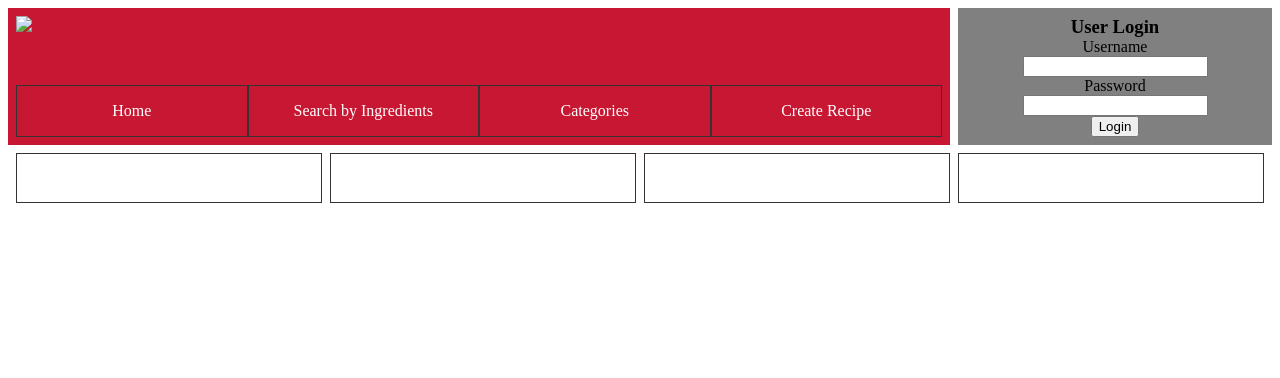
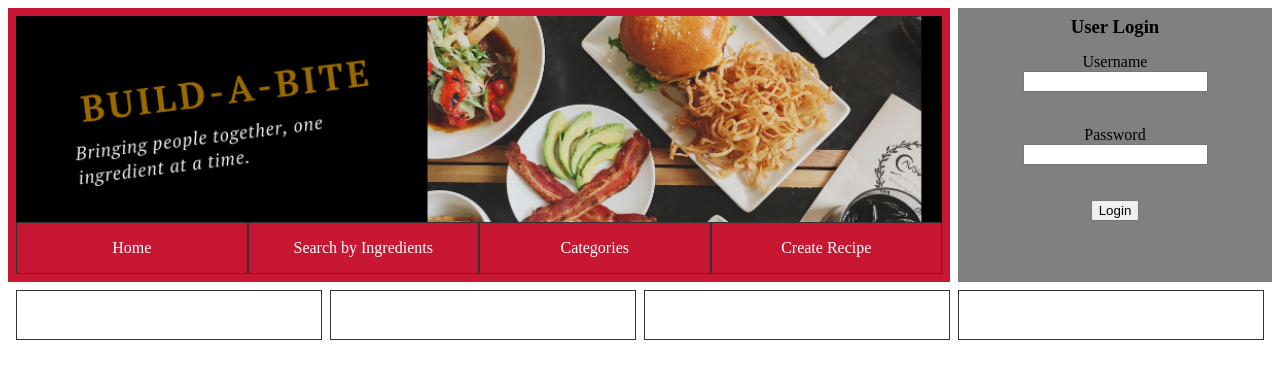
Before and after one commit to LaunchCodeLiftoffProjects/team_mcdev, a plain HTML site: page UI/landing-page/index.html in a window 1280 px wide. Drawn offline with Linux system fonts and the light colour scheme.

Commit message:
fix banner path

```diff
--- a/UI/landing-page/index.html
+++ b/UI/landing-page/index.html
@@ -12,7 +12,7 @@
 		<div class="grid">
 			<div class="header">
 				<div>
-					<img class="center" src="resources/images/banner.png">
+					<img class="center" src="../resources/images/banner.png">
 				</div>
 				<div id="nav-bar" class="centered">
 					<div>
```
